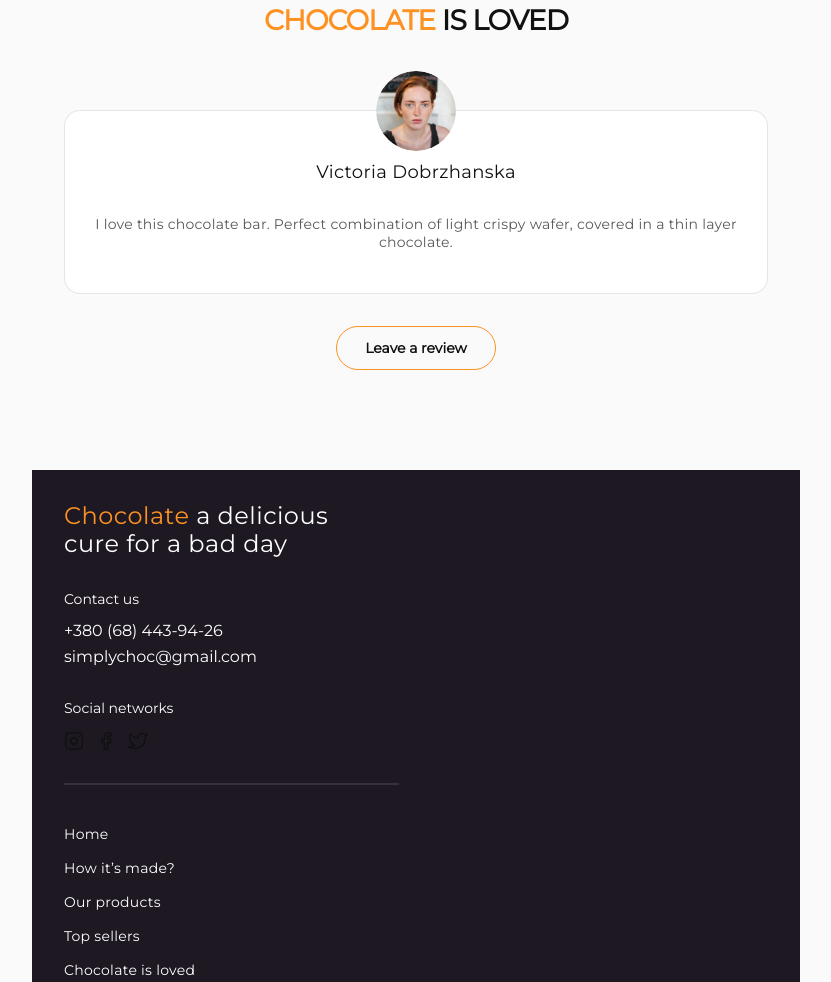
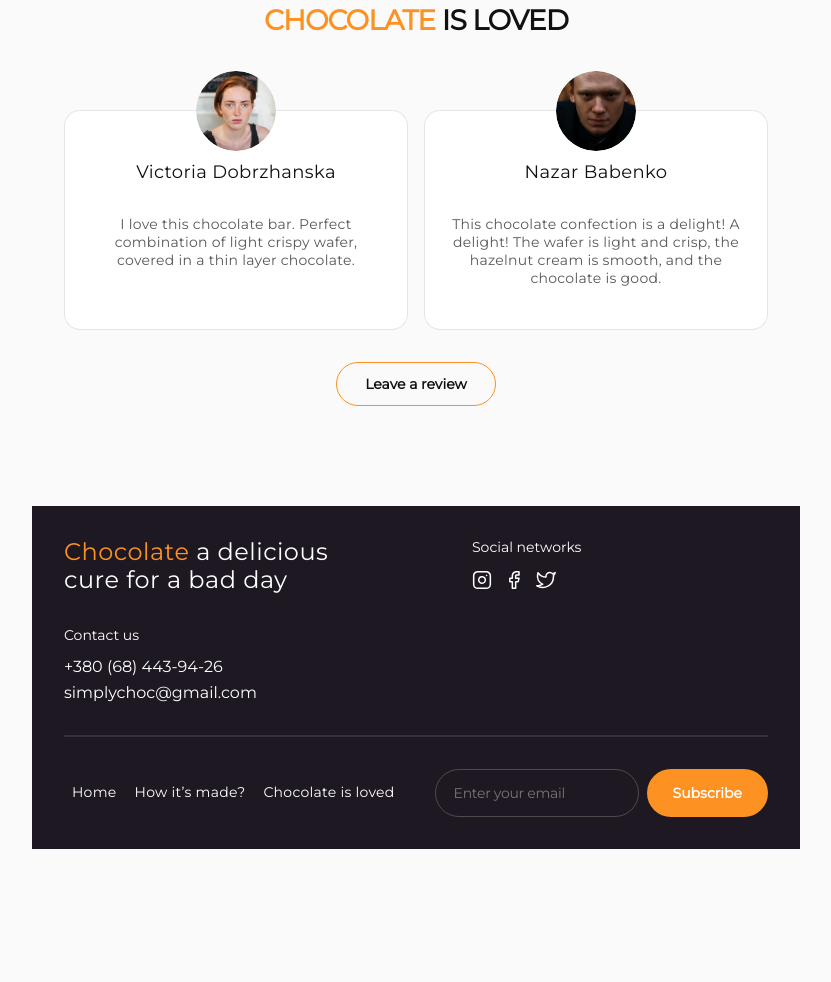
Before and after one commit to Sashko-kapillar/Chocolate-, a plain HTML site: page index.html in a window 1280 px wide. Shown: the part 6140-7122 px from the top of the page, without its empty margins (224-1055 px from the left). After the commit the page ends 7039 px from the top, so only its background shows below. Drawn offline with nearby package versions, Linux system fonts and the light colour scheme.

Commit message:
finish tab

```diff
--- a/css/footer.css
+++ b/css/footer.css
@@ -64,8 +64,6 @@
 }
 
 .social-icon {
-  fill: var(--violet);
-  stroke: var(--white-2);
   transition: stroke 0.3s;
 }
 
@@ -138,3 +136,39 @@
   background-color: var(--white-2);
   color: var(--orange);
 }
+
+.footer-social-icon {
+  stroke: var(--white-2);
+  fill: transparent;
+}
+
+@media screen and (min-width: 768px) {
+  .footer-container {
+    flex-wrap: wrap;
+    flex-direction: row;
+  }
+
+  .footer-line {
+    width: 100%;
+  }
+
+  .footer-menu {
+    flex-direction: row;
+  }
+
+  .footer-socials {
+    order: -1;
+  }
+
+  .footer-description {
+    order: -2;
+    margin-right: 92px;
+  }
+
+  .tab-hidden {
+    display: none;
+  }
+  .footer-nav {
+    margin: auto;
+  }
+}
--- a/css/menu.css
+++ b/css/menu.css
@@ -106,7 +106,6 @@
 
   .menu-socials {
     flex-direction: row;
-    gap: 12px;
   }
 
   .social-icon {
--- a/css/review.css
+++ b/css/review.css
@@ -63,3 +63,22 @@
   color: var(--white-2);
   outline: none;
 }
+
+.card-hidden {
+  display: none;
+}
+
+@media screen and (min-width: 768px) {
+  .review-card {
+    max-width: 344px;
+  }
+
+  .review-all {
+    display: flex;
+    gap: 16px;
+  }
+
+  .card-hidden {
+    display: flex;
+  }
+}
--- a/css/styles.css
+++ b/css/styles.css
@@ -8,5 +8,5 @@
 @import url("./products.css");
 @import url("./seller.css");
 @import url("./review.css");
+@import url("./menu.css");
 @import url("./footer.css");
-@import url("./menu.css");
--- a/index.html
+++ b/index.html
@@ -588,6 +588,7 @@
           </h2>
 
           <!-- Відгук -->
+          <div class="review-all">
             <div class="review-card">
               <div class="review-avatar">
                 <img src="./images/Victoria-mob-1x.png" alt="Victoria Dobrzhanska" class="avatar-image" />
@@ -596,6 +597,17 @@
               <p class="review-text">
                 I love this chocolate bar. Perfect combination of light crispy wafer, covered in a thin layer chocolate.
               </p>
+            </div>
+            <!-- Відгук-2 -->
+            <div class="review-card card-hidden">
+              <div class="review-avatar">
+                <img src="./images/tab/Nazar-preview-tab-1x.png" alt="Nazar Babenko" class="avatar-image" />
+                <h3 class="review-author">Nazar Babenko</h3>
+              </div>
+              <p class="review-text">
+                This chocolate confection is a delight! A delight! The wafer is light and crisp, the hazelnut cream is smooth, and the chocolate is good.
+              </p>
+            </div>
           </div>
 
           <!-- Кнопка залишити відгук -->
@@ -630,21 +642,21 @@
           <ul class="footer-social-list">
             <li class="footer-social-item">
               <a href="#" class="social-link" aria-label="Instagram">
-                <svg class="social-icon" width="20" height="20">
+                <svg class="footer-social-icon" width="20" height="20">
                   <use href="./images/icons.svg#icon-instagram"></use>
                 </svg>
               </a>
             </li>
             <li class="footer-social-item">
               <a href="#" class="social-link" aria-label="Facebook">
-                <svg class="social-icon" width="20" height="20">
+                <svg class="footer-social-icon" width="20" height="20">
                   <use href="./images/icons.svg#icon-facebook"></use>
                 </svg>
               </a>
             </li>
             <li class="footer-social-item">
               <a href="#" class="social-link" aria-label="Twitter">
-                <svg class="social-icon" width="20" height="20">
+                <svg class="footer-social-icon" width="20" height="20">
                   <use href="./images/icons.svg#icon-twitter"></use>
                 </svg>
               </a>
@@ -658,8 +670,8 @@
           <ul class="footer-menu">
             <li><a href="#" class="footer-link">Home</a></li>
             <li><a href="#" class="footer-link">How it’s made?</a></li>
-            <li><a href="#" class="footer-link">Our products</a></li>
-            <li><a href="#" class="footer-link">Top sellers</a></li>
+            <li class="tab-hidden"><a href="#" class="footer-link">Our products</a></li>
+            <li class="tab-hidden"><a href="#" class="footer-link">Top sellers</a></li>
             <li><a href="#" class="footer-link">Chocolate is loved</a></li>
           </ul>
         </nav>
```
Also changed, not shown: images/tab/Nazar-preview-tab-1x.jpg (deleted), images/tab/Nazar-preview-tab-1x.png (added). Lines whose indentation alone changed are shown as unchanged.
